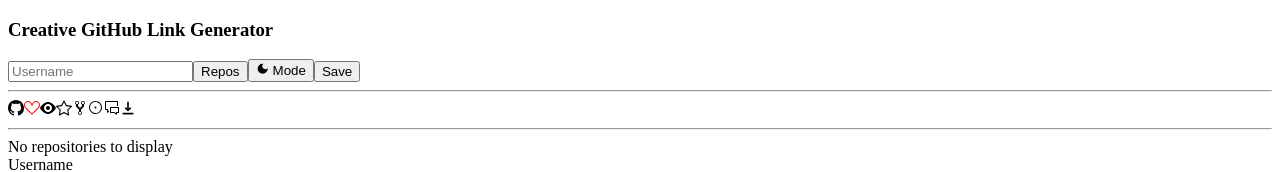
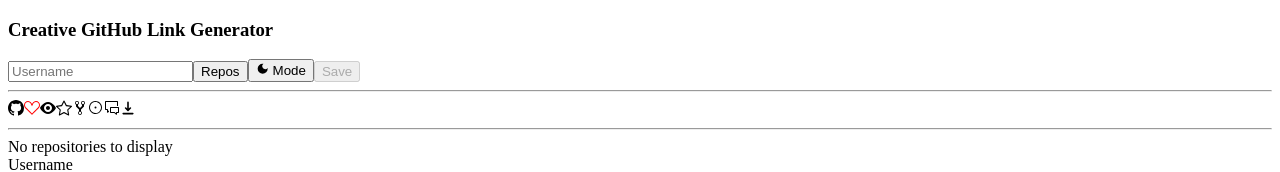
Before and after one commit to azizoid/superchat-frontend-challenge, a Next.js app: page / in a window 1280 px wide. Shown: the top 172 px of the page. Built offline with nearby package versions, Linux system fonts and the light colour scheme.

Commit message:
feat: save button is disabled if tweetid, user or repo empty

```diff
--- a/pages/index.tsx
+++ b/pages/index.tsx
@@ -117,6 +117,7 @@
                 type="button"
                 className="btn btn-outline-danger"
                 onClick={onPreviewSaveHandler}
+                disabled={!!tweetId || !user || !repo}
                 data-cy="saveBtn"
               >
                 Save
```
